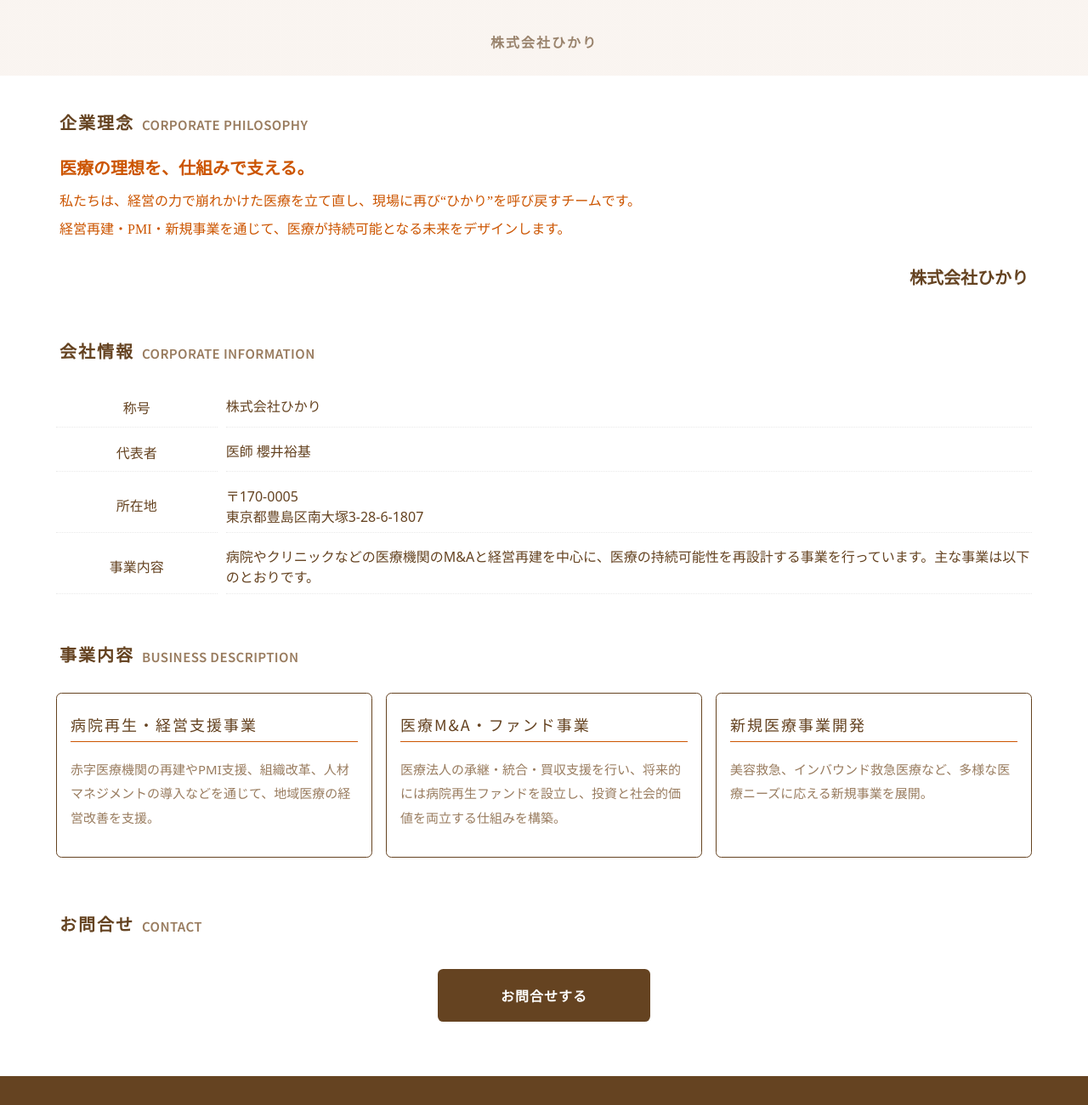
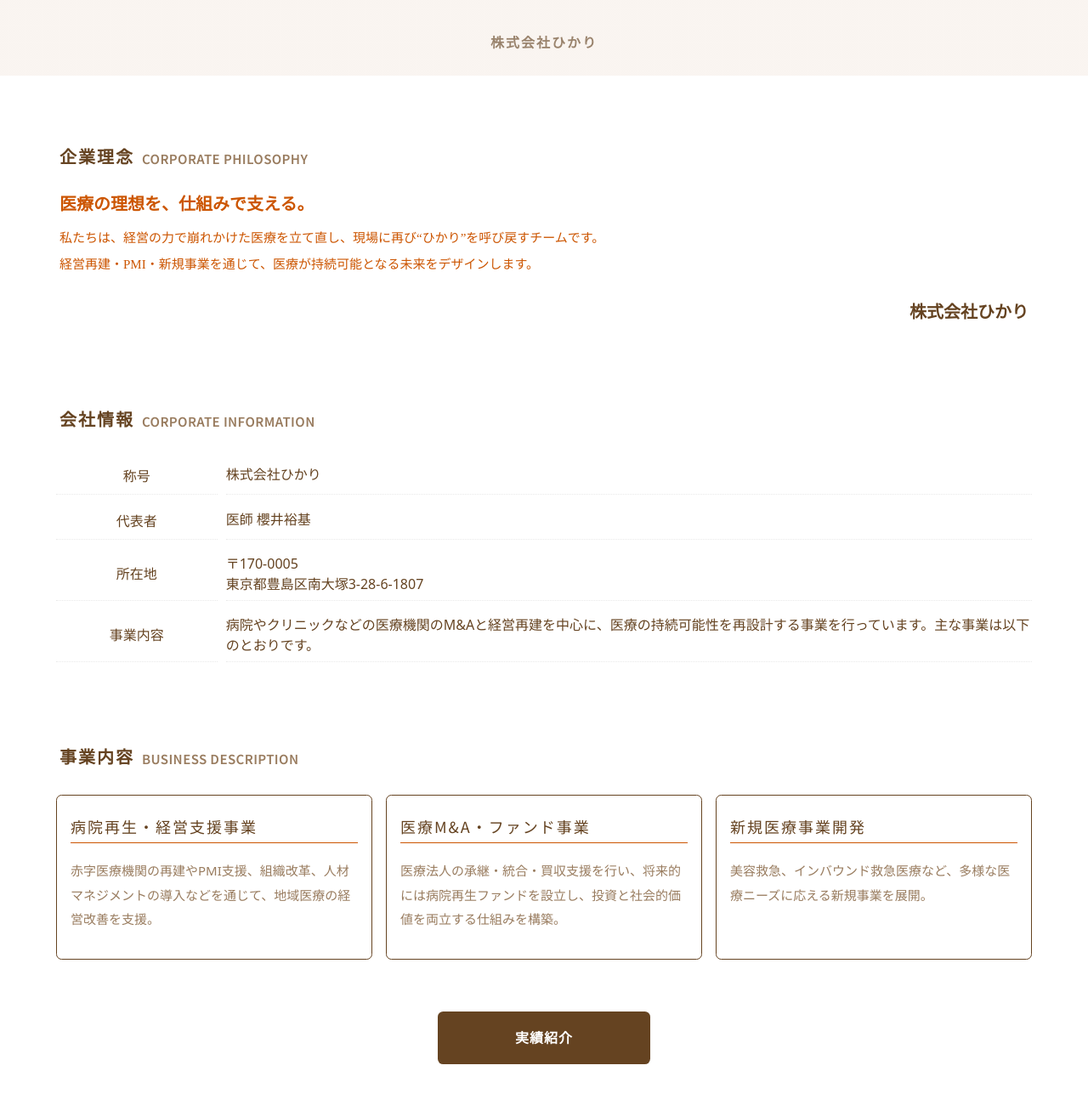
Before and after one commit to cotsumen/hikari-co-ltd, a plain HTML site: page index.html in a window 1280 px wide. Shown: the part 700-2000 px from the top of the page at 85% size. Drawn offline with Linux system fonts and the light colour scheme.

Commit message:
intersectionObserver実装、実績一覧ページへのリンク追加

```diff
--- a/index.html
+++ b/index.html
@@ -65,12 +65,15 @@
           <p>美容救急、インバウンド救急医療など、多様な医療ニーズに応える新規事業を展開。</p>
         </article>
       </div>
+      <div class="pannel">
+        <a href="./work.html" class="button">実績紹介</a>
+      </div>
     </section>
 
     <section id="contact-section" class="content">
       <h3 class="noto-sans-jp bold">お問合せ<span>CONTACT</span></h3>
       <div class="pannel">
-        <button id="trigger-contact" type="button" value="contact-popup">お問合せする</button>
+        <button id="trigger-contact" class="button" type="button" value="contact-popup">お問合せする</button>
       </div>
 
     </section>
--- a/js/main.js
+++ b/js/main.js
@@ -43,3 +43,13 @@ document.getElementById('remover-contact')?.addEventListener('click', e => {
     console.error(_e);
   }
 });
+
+const observer = new IntersectionObserver(entries => {
+  entries.forEach(entry => {
+    if (entry.isIntersecting) {
+      entry.target.classList.add('active');
+      observer.unobserver(entry);
+    }
+  });
+});
+document.querySelectorAll('section.content').forEach(target => observer.observe(target));
--- a/styles/style.css
+++ b/styles/style.css
@@ -238,7 +238,12 @@ a:target {
 .content {
   width:100%;
   max-width:1180px;
-  margin:0 auto;
+  margin:5rem auto;
+  opacity:0;
+  transition:all 1s 0s ease-in-out;
+}
+.content.active {
+  opacity:1;
 }
 .content h3 {
   margin:2em 0 .4em 0;
@@ -269,13 +274,13 @@ a:target {
   text-align:right;
 }
 .content .summary h5 {
-  line-height:1.5em;
+  line-height:1.7em;
   font-size:20px;
   padding-bottom:.6em;
 }
 .content .summary p {
   line-height:1.5em;
-  font-size:16px;
+  font-size:15px;
   padding-bottom:.6em;
 }
 
@@ -286,7 +291,7 @@ a:target {
   padding: 1.4rem 1rem;
 }
 
-.content div.pannel button {
+.content div.pannel .button {
   display:block;
   background:var(--dark-color);
   border:none;
@@ -299,8 +304,10 @@ a:target {
   letter-spacing:1px;
   border-radius:.4rem;
   transition:all .4s 0s ease-in-out;
+  text-align:center;
+  text-decoration:none;
 }
-.content div.pannel button:hover {
+.content div.pannel .button:hover {
   background-color:var(--light-color);
   padding:1.1rem 1.2rem 1.3rem 1.2rem;
 }
@@ -355,6 +362,7 @@ a:target {
   line-height:1.9em;
   font-size:15px;
   color:var(--mid-color);
+  min-height:5.7em;
 }
 
 .content .works {
@@ -396,6 +404,9 @@ a:target {
 }
 .content .works div img {
   width:100%;
+}
+.content .works .work p {
+  padding-bottom:1.8em;
 }
 
 #contact-popup {
```
